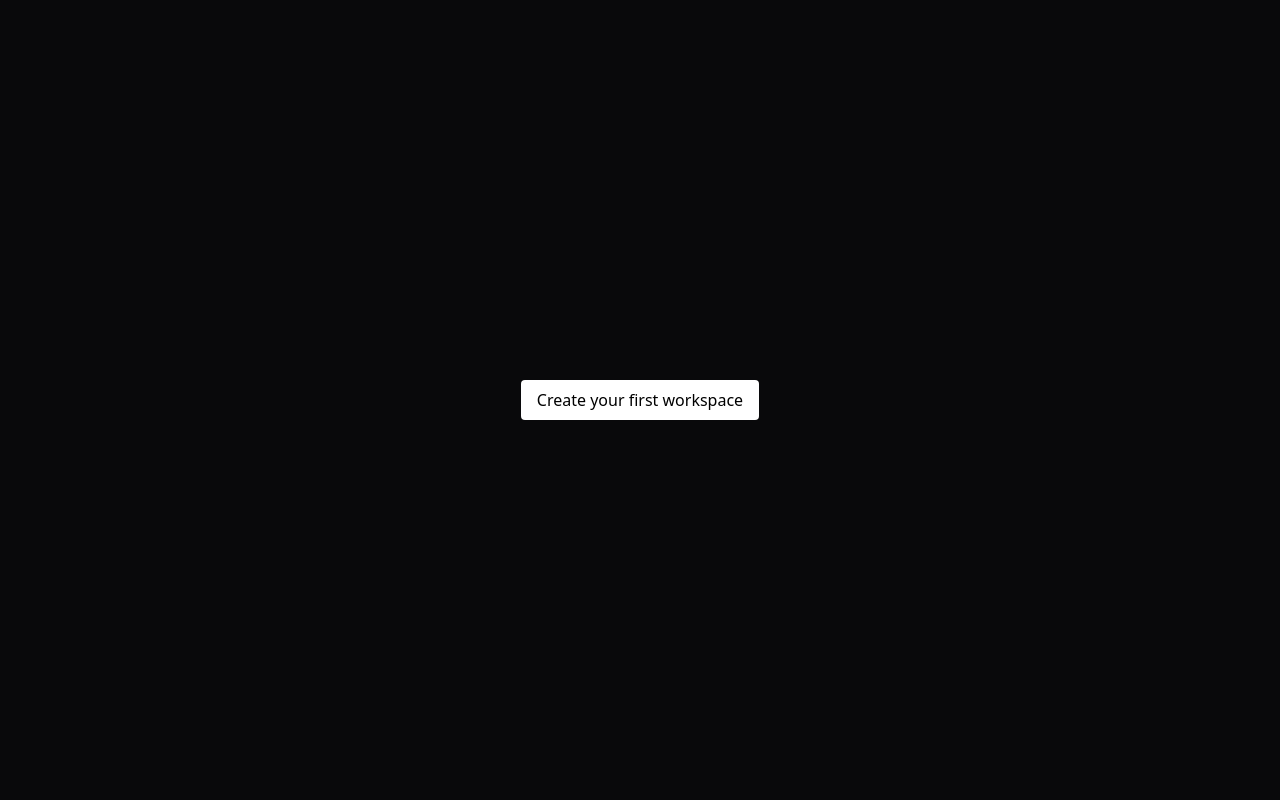
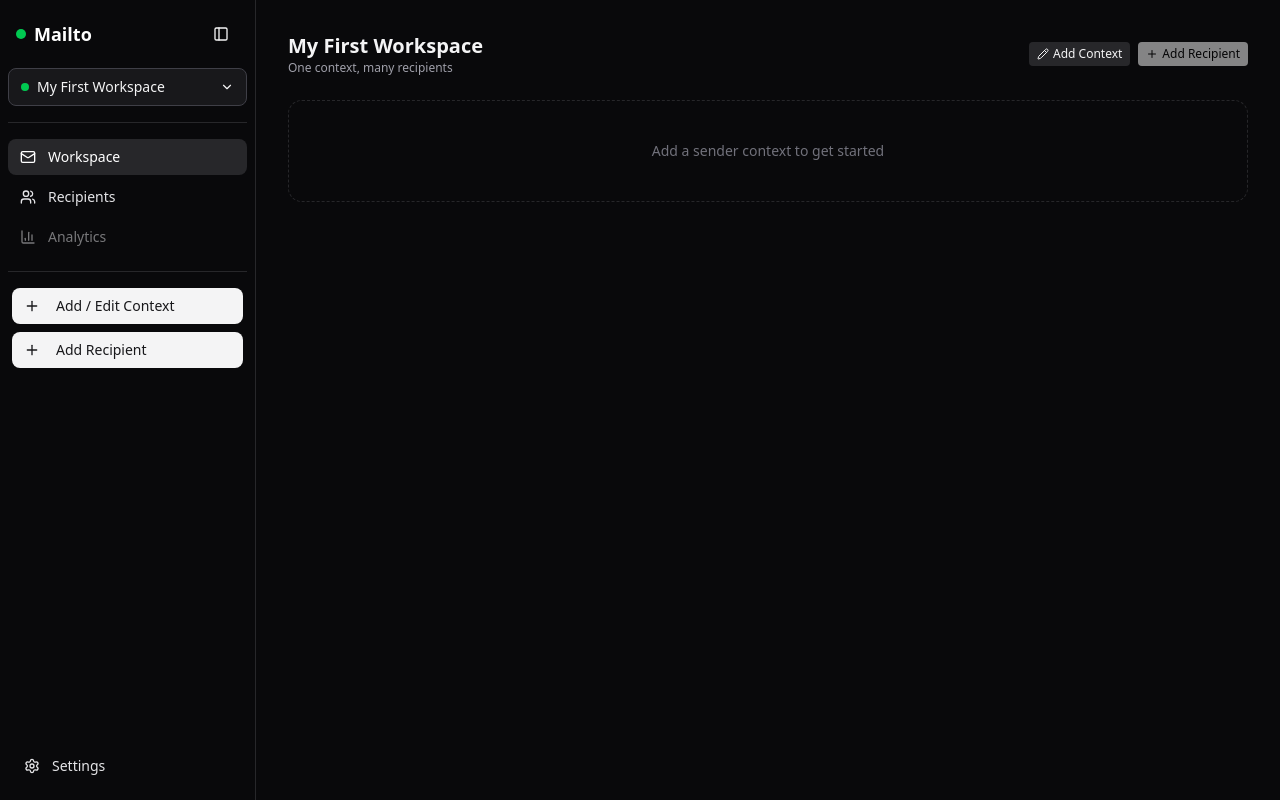
Before and after one commit to Shubhojit-Official/Mailto, a React (Vite) app in the folder client/: page / in a window 1280 px wide. Built offline with nearby package versions, Linux system fonts and the light colour scheme.

Commit message:
Fixed bugs

```diff
--- a/client/src/App.jsx
+++ b/client/src/App.jsx
@@ -3,8 +3,41 @@ import Sidebar from "./components/Sidebar";
 import WorkspacePage from "./pages/WorkspacePage";
 import { loadAppState, saveAppState } from "./lib/storage";
 
+const DEFAULT_COLORS = ["blue", "green", "purple", "orange", "pink", "teal"];
+
 export default function App() {
-  const [appState, setAppState] = useState(() => loadAppState());
+  const [appState, setAppState] = useState(() => {
+    const stored = loadAppState();
+
+    // FIRST BOOT: no workspace → create one
+    if (
+      !stored ||
+      !stored.workspaces ||
+      Object.keys(stored.workspaces).length === 0
+    ) {
+      const id = crypto.randomUUID();
+      const color =
+        DEFAULT_COLORS[Math.floor(Math.random() * DEFAULT_COLORS.length)];
+
+      return {
+        activeWorkspaceId: id,
+        workspaces: {
+          [id]: {
+            workspace: {
+              id,
+              name: "My First Workspace",
+              color,
+            },
+            senderContext: null,
+            recipients: [],
+            emails: [],
+          },
+        },
+      };
+    }
+
+    return stored;
+  });
 
   useEffect(() => {
     saveAppState(appState);
@@ -12,6 +45,8 @@ export default function App() {
 
   const { workspaces, activeWorkspaceId } = appState;
   const activeWorkspace = workspaces[activeWorkspaceId];
+
+  /* ---------------- ACTIONS ---------------- */
 
   const createWorkspace = ({ name, color }) => {
     const id = crypto.randomUUID();
@@ -22,7 +57,11 @@ export default function App() {
       workspaces: {
         ...prev.workspaces,
         [id]: {
-          workspace: { id, name, color },
+          workspace: {
+            id,
+            name,
+            color,
+          },
           senderContext: null,
           recipients: [],
           emails: [],
@@ -48,20 +87,7 @@ export default function App() {
     }));
   };
 
-  if (!activeWorkspace) {
-    return (
-      <div className="min-h-screen bg-zinc-950 text-zinc-100 flex items-center justify-center">
-        <button
-          onClick={() =>
-            setAppState({ workspaces: {}, activeWorkspaceId: null })
-          }
-          className="px-4 py-2 bg-white text-black rounded"
-        >
-          Create your first workspace
-        </button>
-      </div>
-    );
-  }
+  /* ---------------- RENDER ---------------- */
 
   return (
     <div className="flex h-screen bg-zinc-950 text-zinc-100">
```
